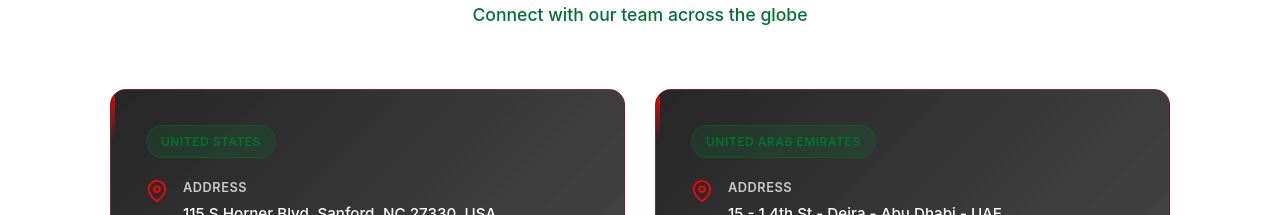
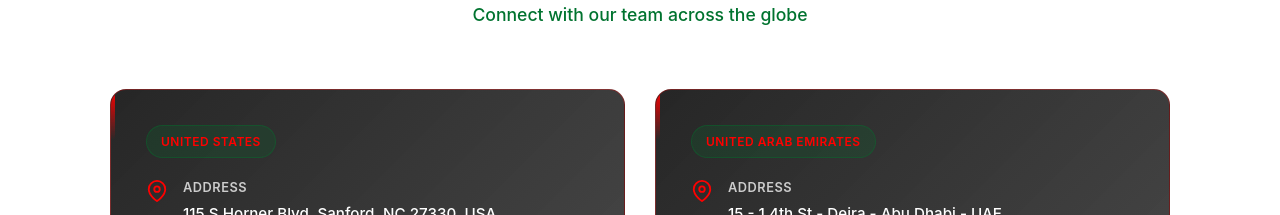
Before and after one commit to Shaheer30/marketing-agency, a Vue app: page / in a window 1280 px wide. Shown: the part 3560-3775 px from the top of the page. Built offline with nearby package versions, Linux system fonts and the light colour scheme.

Commit message:
location badge text color changed

```diff
--- a/src/components/LocationsSection.vue
+++ b/src/components/LocationsSection.vue
@@ -214,7 +214,7 @@ export default {
 .country-badge {
   display: inline-block;
   background: rgba(0, 115, 47, 0.2);
-  color: #00732f;
+  color: #ff0000;
   padding: 6px 14px;
   border-radius: 20px;
   font-size: 0.75rem;
```
